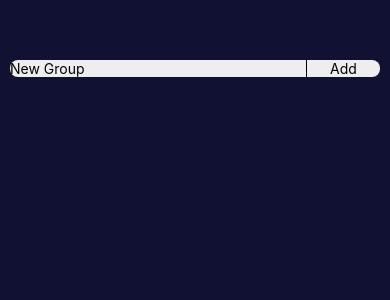
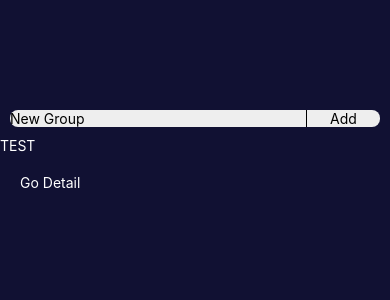
Before and after one commit to CarraEze/tareas, a React Native app: screen / in a window 390 px wide. Shown: the top 300 px of the page. Built offline with nearby package versions, Linux system fonts and the light colour scheme.

Commit message:
groups/tasks navigation, detail

```diff
--- a/App.js
+++ b/App.js
@@ -1,38 +1,24 @@
 import { StatusBar } from 'expo-status-bar';
 import { StyleSheet, View, Modal } from 'react-native';
-import { AddBar } from './components/AddBar.js';
-import { DisplayGroups } from './components/DisplayGroups.js';
-import React, { useState } from "react";
+import { DetailView } from './views/DetailView.js';
+import { GroupsView } from './views/GroupsView.js';
+import React, { useState, useCallback } from "react";
 
 export default function App() {
-  const [tasks, setTasks] = useState([]);
-  const [idCount, nextId] = useState(0);
+  const [actualView, setActualView] = useState('GroupsView');
 
-  const newGroup = (value) => {
-    if (value.trim() != '' && tasks.filter(task => task.group === value).length === 0) {
-      setTasks([...tasks, { id: idCount + 1, group: value }]);
-      nextId(idCount + 1);
-    }
+  const goDetail = useCallback(() => setActualView('DetailView'), [setActualView]);
+  const goBack = useCallback(() => setActualView('GroupsView'), [setActualView]);
+
+  const viewsContainer = {
+    GroupsView: <GroupsView goDetail={goDetail}/>,
+    DetailView: <DetailView goBack={goBack}/>,
   };
-
-  const deleteGroup = (id) => {
-    setTasks(tasks.filter(task => task.id !== id));
-  }
-
-  const updateGroup = (id, groupUpd) => {
-    setTasks(tasks.map(task => {
-      if (task.id === id) {
-        task.group = groupUpd;
-      }
-      return task;
-    }));
-  }
 
   return (
     <View style={styles.container}>
       <StatusBar style="auto" />
-      <AddBar newGroup={newGroup} />
-      <DisplayGroups tasks={tasks} deleteGroup={deleteGroup} updateGroup={updateGroup} />
+      {viewsContainer[actualView]}
     </View>
   );
 }
--- a/components/DisplayGroups.js
+++ b/components/DisplayGroups.js
@@ -4,21 +4,24 @@ import React, { useState } from "react";
 export const DisplayGroups = (props) => {
   const [modalVisible, setModalVisible] = useState(false);
   const [inputValue, setInputValue] = useState('');
+  const [id, setId] = useState(null);
 
   const handleUpdate = (id) => {
-   // set modal to true and send id and new name to App.js
+    setId(id);
+    setModalVisible(true);
   }
 
   return (
     <View>
       <FlatList
-        data={props.tasks}
+        data={props.groups}
         keyExtractor={item => item.id}
         renderItem={({ item }) =>
           <View style={styles.item}>
-            <Text style={styles.itemText}>{item.group}</Text>
+            <Text style={styles.itemText}>{item.name}</Text>
             <Pressable style={styles.itemPress} onPress={() => props.deleteGroup(item.id)}><Text style={styles.itemText}>Delete</Text></Pressable>
             <Pressable style={styles.itemPress} onPress={() => handleUpdate(item.id)}><Text style={styles.itemText}>Upd</Text></Pressable>
+            <Pressable style={styles.itemPress} onPress={() => props.goDetail()}><Text style={styles.itemText}>Detail</Text></Pressable>
           </View>
         }
       />
@@ -27,7 +30,7 @@ export const DisplayGroups = (props) => {
           <Text style={styles.itemText}>Update Group</Text>
           <TextInput placeholder="New group name" onChangeText={text =>setInputValue(text)}/>
           <Pressable onPress={() => {
-            //handleUpdate(id,newValue)
+            handleUpdate(id,newValue)
           }}><Text>Update</Text></Pressable>
           <Pressable onPress={() => setModalVisible(false)}><Text>Cancel</Text></Pressable>
         </View>
--- /dev/null
+++ b/components/TaskDisplay.js
@@ -0,0 +1,7 @@
+import { Text } from "react-native";
+
+export const TaskDisplay = (props) => {
+    return (
+        <Text>{props.title}: {props.description}</Text>
+    )
+}
--- /dev/null
+++ b/views/DetailView.js
@@ -0,0 +1,18 @@
+import { FlatList, Text, Pressable, View } from "react-native";
+import { TaskDisplay } from "../components/TaskDisplay.js";
+import { useEffect } from "react";
+
+
+export const DetailView = (props) => {
+
+    return (
+        <View>
+            <Text style={{ fontSize: 20, fontWeight: 'bold', color: '#fff' }}>TEST</Text>
+            <Pressable onPress={() => props.goBack()}><Text style={{ color: '#0af', marginTop: 10 }}>Go Back</Text></Pressable>
+            <FlatList
+                data={props.data}
+                renderItem={({ item }) => <TaskDisplay title={item.title} description={item.description} />}
+            />
+        </View>
+    )
+}
--- /dev/null
+++ b/views/GroupsView.js
@@ -0,0 +1,48 @@
+import { StatusBar } from 'expo-status-bar';
+import { StyleSheet, View, Modal, Text, Pressable } from 'react-native';
+import { AddBar } from '../components/AddBar.js';
+import { DisplayGroups } from '../components/DisplayGroups.js';
+import React, { useState } from "react";
+
+export const GroupsView = (props) => {
+  const [groups, setGroups] = useState([]);
+  const [idCount, nextId] = useState(0);
+
+  const newGroup = (value) => {
+    if (value.trim() != '' && !(groups.some(group => group.name === value))) {
+      setGroups([...groups, { id: idCount + 1, name: value, tasks: [] }]);
+      nextId(idCount + 1);
+    }
+  };
+
+  const deleteGroup = (id) => {
+    setGroups(groups.filter(group => group.id !== id));
+  }
+
+  const updateGroup = (id, groupUpd) => {
+    setGroup(groups.map(group => {
+      if (group.id === id) {
+        group.name = groupUpd;
+      }
+      return group;
+    }));
+  }
+
+  return (
+    <View style={styles.container}>
+      <StatusBar style="auto" />
+      <AddBar newGroup={newGroup} />
+      <DisplayGroups groups={groups} deleteGroup={deleteGroup} updateGroup={updateGroup} goDetail={props.goDetail} />
+      <Text style={{ color: '#fff' }}>TEST</Text>
+      <Pressable onPress={() => props.goDetail()}><Text style={{ margin: 20, color: '#fff' }}>Go Detail</Text></Pressable>
+    </View>
+  );
+}
+
+const styles = StyleSheet.create({
+  container: {
+    paddingTop: 50,
+    flex: 1,
+    backgroundColor: '#113',
+  },
+});
```
